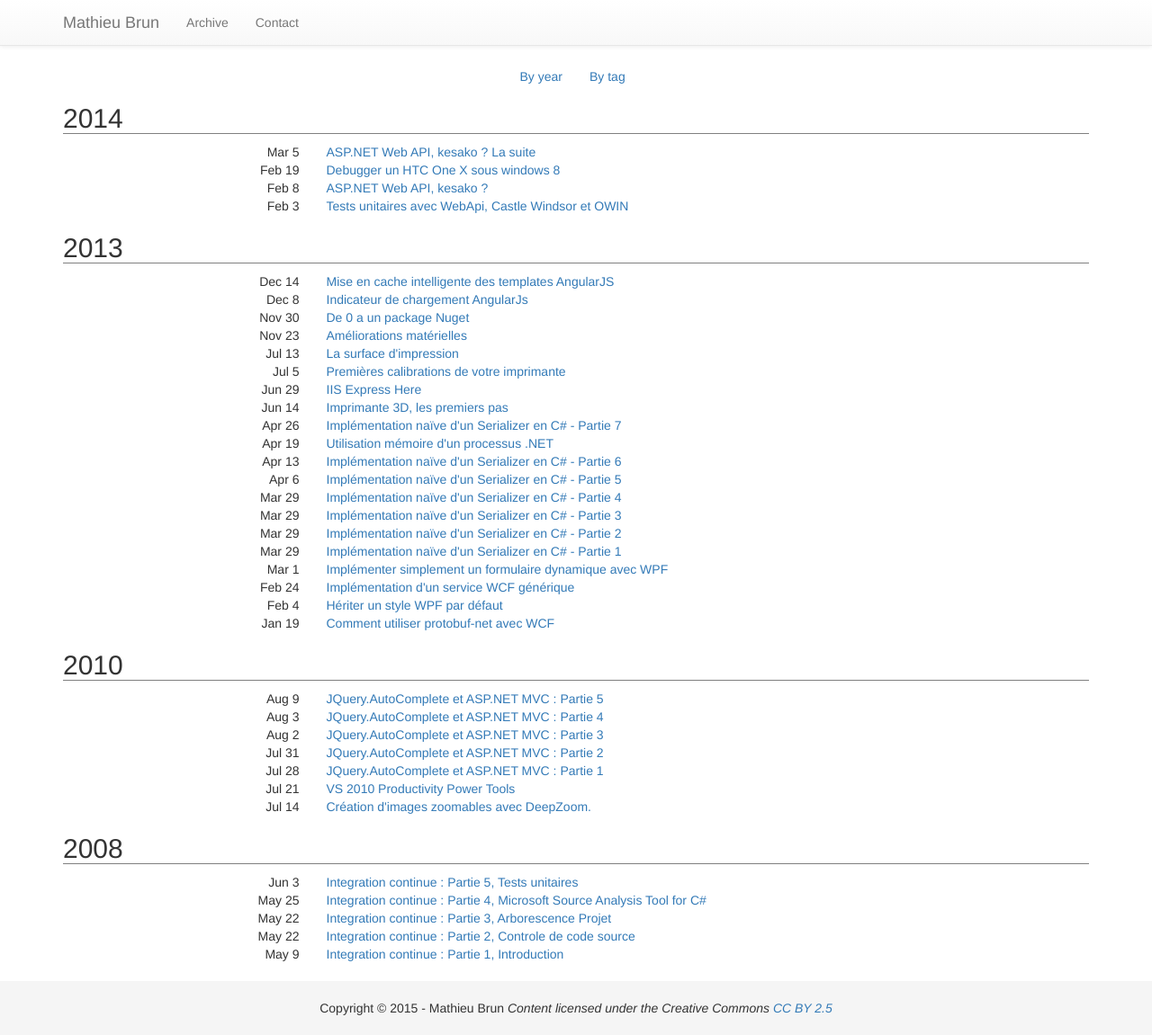
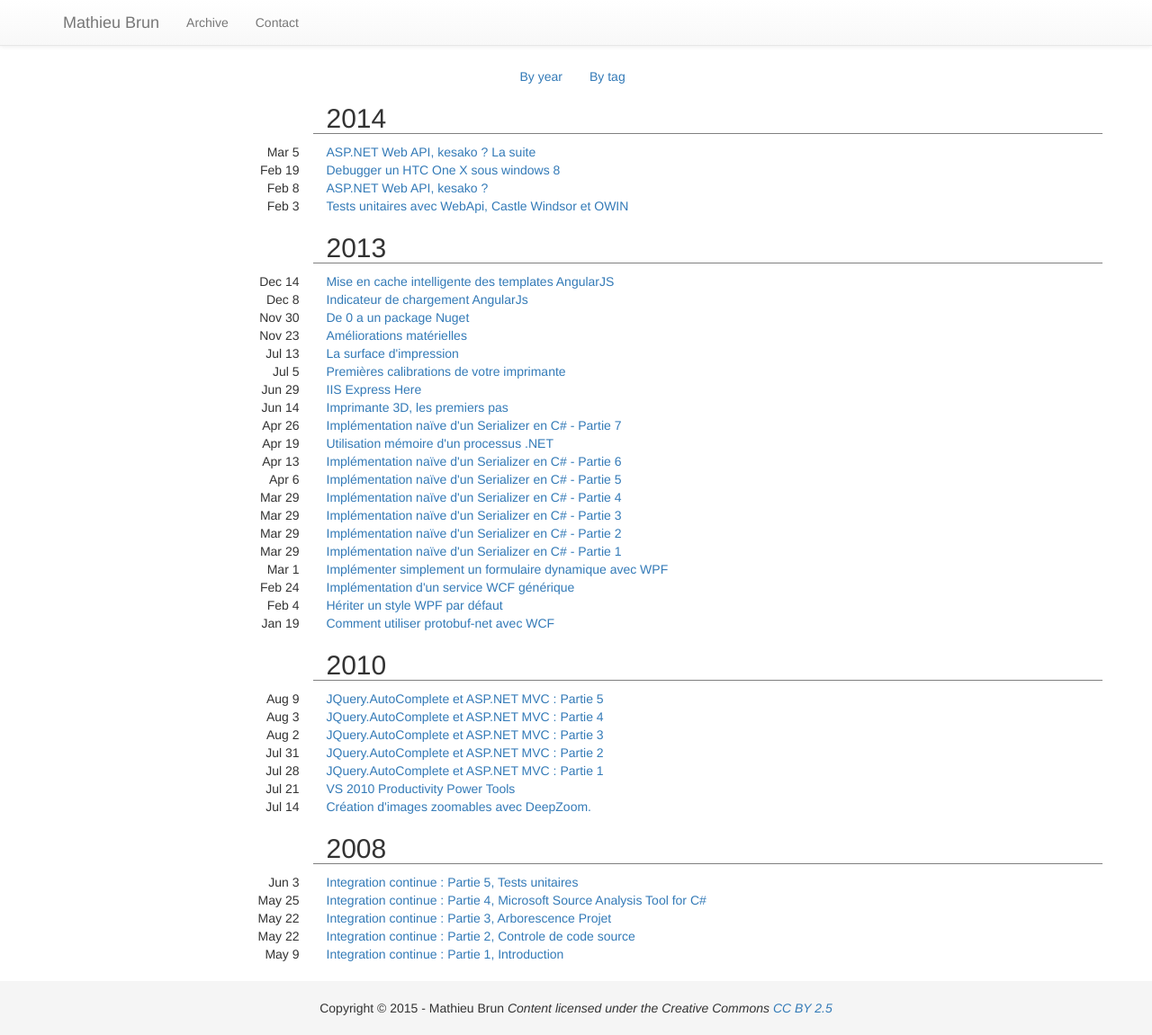
Before and after one commit to mathieubrun/mathieubrun.github.io, a Jekyll site: the page built from archive/index.html, in a window 1280 px wide and 1151 px high. Shown: the whole window at 90% size. Built offline with Jekyll 4.4.1, drawn with Linux system fonts in a browser that asks for light colours; nearby versions of some CDN libraries; Markdown is read by kramdown in place of the engine named in the settings; comment, search, counter and statistics services are not loaded.

Commit message:
Archive layout

```diff
--- a/archive/index.html
+++ b/archive/index.html
@@ -9,7 +9,9 @@ layout: archive
 		{% capture this_year %}{{ date | date: "%Y" }}{% endcapture %}
 		{% unless year == this_year %}
 			{% assign year = this_year %}
-			<h2>{{ date | date: "%Y" }}</h2>
+			<div class="row">
+				<h2 class="col-xs-push-3 col-xs-9">{{ date | date: "%Y" }}</h2>
+			</div>
 		{% endunless %}
 		<div class="row">
 			<div class="col-xs-3 text-right">
--- a/archive/tags.html
+++ b/archive/tags.html
@@ -9,8 +9,9 @@ layout: archive
 {% for item in (0..site.tags.size) %}
 	{% unless forloop.last %}
 		{% capture this_word %}{{ tag_words[item] | strip_newlines }}{% endcapture %}
-		<h2 id="{{ this_word | cgi_escape }}">{{ this_word }}</h2>
-
+		<div class="row">
+				<h2 class="col-xs-push-3 col-xs-9" id="{{ this_word | cgi_escape }}">{{ this_word }}</h2>
+		</div>
 		{% for post in site.tags[this_word] %}
 			{% if post.title != null %}
 			<div class="row">
```
